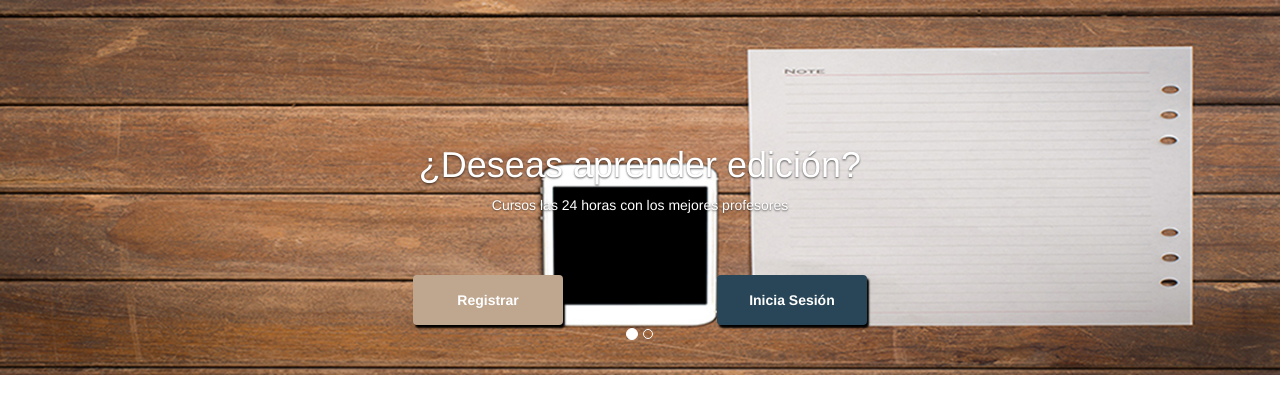
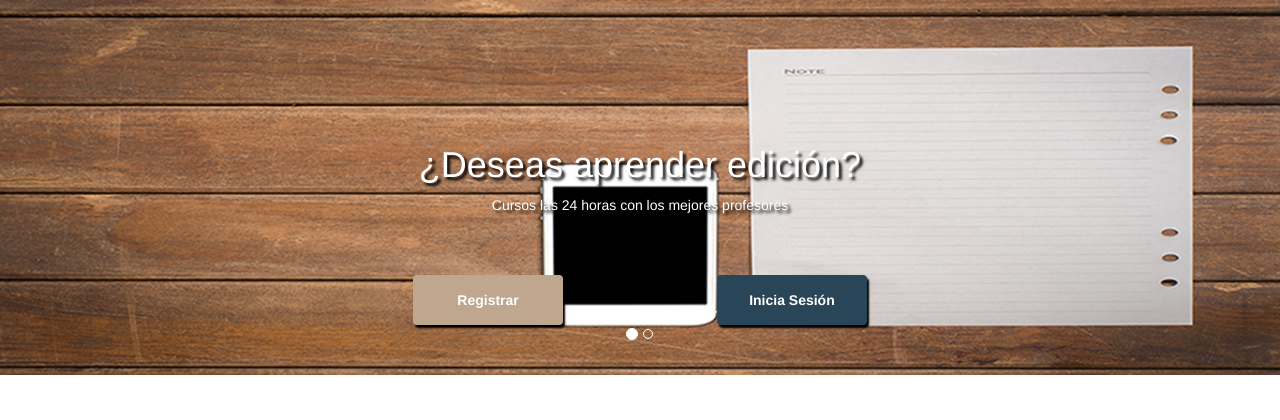
Before and after one commit to EstebanCarranza/pm.twicky.com.mx, a PHP site: page / in a window 1280 px wide. Shown: the top 420 px of the page. Run offline with PHP 8.4, Linux system fonts and the light colour scheme; the visitor is signed in with stand-in values (Sample User, id 1).

Commit message:
Se pone sombreado en index

```diff
--- a/Github_test/CSS/main-style.css
+++ b/Github_test/CSS/main-style.css
@@ -2,7 +2,11 @@ body{
     margin: 0;
     padding: 0;
 }
-
+.sombreado{
+     -moz- text-shadow: 3px 3px 3px #000;
+    -webkit- text-shadow: 3px 3px 3px #000;
+     text-shadow: 3px 3px 3px #000;
+}
 #time-final{
     float: right;
 }
--- a/Github_test/index.php
+++ b/Github_test/index.php
@@ -42,8 +42,8 @@
       <div class="item active" height="500px">
         <img src="Images/1439.jpg" class="carousel-img img-responsive" alt="Chania">
         <div class="carousel-caption">
-            <h1>¿Deseas aprender edición?</h1>
-            <p>Cursos las 24 horas con los mejores profesores</p>
+            <h1 class="sombreado">¿Deseas aprender edición?</h1>
+            <p class="sombreado">Cursos las 24 horas con los mejores profesores</p>
             <button type="button" class="btn btn-primary" id="btn-register" onclick="location='HTML/correo.html'"><strong>Registrar</strong></button>
             <button type="button" class="btn btn-primary" id="btn-login" onclick="location='HTML/login.php'"><strong>Inicia Sesión</strong></button>
         </div>
@@ -52,8 +52,8 @@
       <div class="item" height="500px">
         <img src="Images/1547.jpg" class="carousel-img img-responsive" alt="Chania">
         <div class="carousel-caption">
-            <h1>¿O tal vez aprender diseño?</h1>
-            <p>Cursos las 24 horas con los mejores profesores</p>
+            <h1 class="sombreado">¿O tal vez aprender diseño?</h1>
+            <p class="sombreado">Cursos las 24 horas con los mejores profesores</p>
             <button type="button" class="btn btn-primary" id="btn-descubre" onclick="location='HTML/lista-cursos.html'"><strong>Cursos Disponibles</strong></button>
         </div>
       </div>
```
